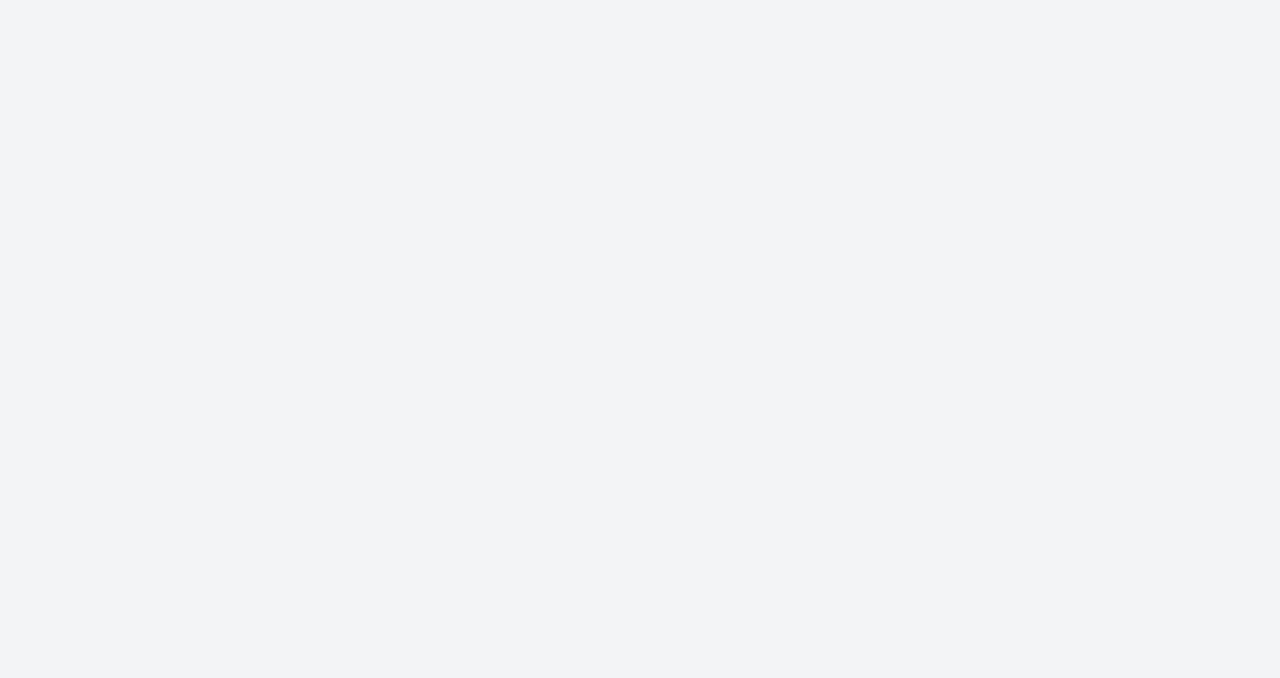
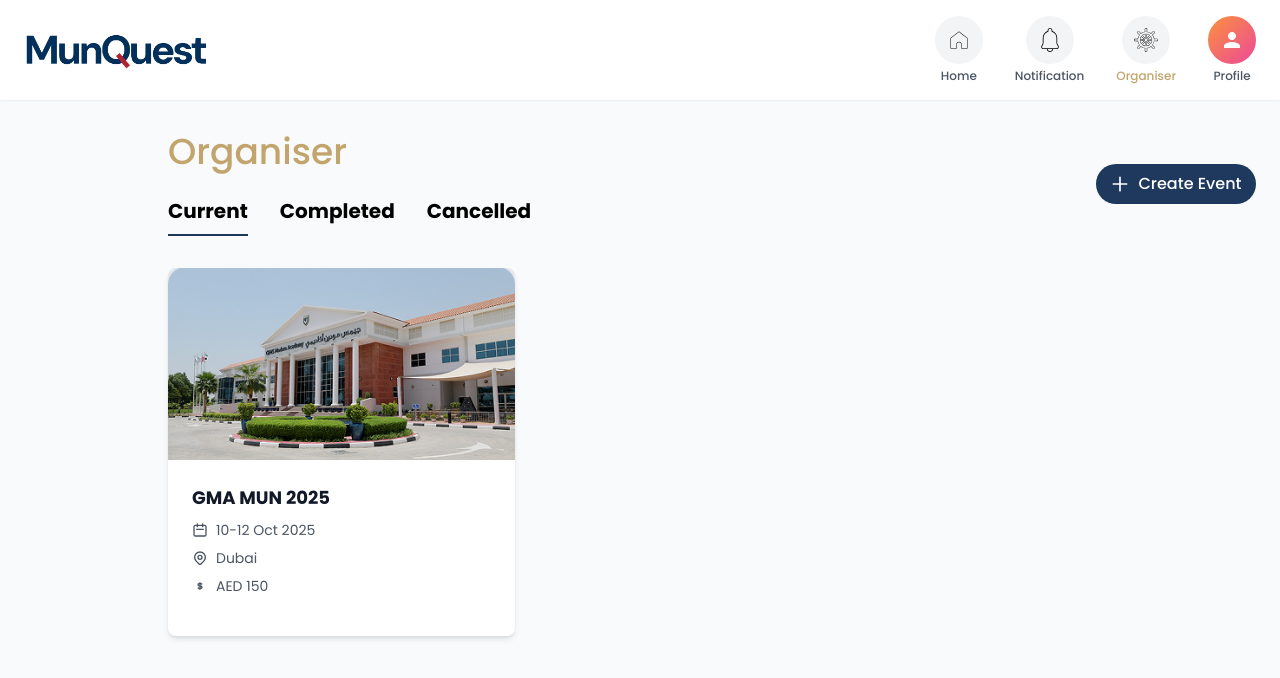
Before and after one commit to solify123/MunQuest-School-Management-Frontend, a React (Vite) app: page /organiser in a window 1280 px wide. Before the commit this address had no page. Shown: the top 678 px of the page. Built offline with nearby package versions, Linux system fonts and the light colour scheme.

Commit message:
feat: orgainser UI complete

```diff
--- a/src/App.tsx
+++ b/src/App.tsx
@@ -7,6 +7,7 @@ import Dashboard from './pages/Dashboard';
 import RequestApproval from './pages/RequestApproval';
 import RequestUnderVerification from './pages/RequestUnderVerification';
 import EventCreate from './pages/EventCreate';
+import Organiser from './pages/Organiser';
 import StudentProfile from './pages/student/StudentProfileCreate';
 import TeacherProfile from './pages/teacher/TeacherProfileCreate';
 import StudentProfilePage from './pages/student/StudentProfilePage';
@@ -27,6 +28,7 @@ function App() {
           <Route path="/request-approval" element={<RequestApproval />} />
           <Route path="/request-under-verification" element={<RequestUnderVerification />} />
           <Route path="/event-create" element={<EventCreate />} />
+          <Route path="/organiser" element={<Organiser />} />
           <Route path="/student-profile" element={<StudentProfile />} />
           <Route path="/student-profile-page" element={<StudentProfilePage />} />
           <Route path="/student-home" element={<StudentHome />} />
--- a/src/pages/EventCreate.tsx
+++ b/src/pages/EventCreate.tsx
@@ -54,7 +54,7 @@ const EventCreate: React.FC = () => {
     } else {
       // Handle final submission
       console.log('Event created:', formData);
-      navigate('/dashboard');
+      navigate('/organiser');
     }
   };
 
--- /dev/null
+++ b/src/pages/Organiser.tsx
@@ -0,0 +1,227 @@
+import React, { useState } from 'react';
+import { useNavigate } from 'react-router-dom';
+import { Logo } from '../components/ui';
+import HomeIcon from '../assets/home_icon.svg';
+import NotificationIcon from '../assets/notification_icon.svg';
+import OrganiserIcon from '../assets/orgainser_icon.svg';
+import EventImage from '../assets/event_image.png';
+
+// Mock event data for organiser
+const mockEvents = {
+  current: [
+    {
+      id: 1,
+      title: 'GMA MUN 2025',
+      date: '10-12 Oct 2025',
+      location: 'Dubai',
+      price: 'AED 150',
+      image: EventImage,
+      status: 'current'
+    }
+  ],
+  completed: [],
+  cancelled: []
+};
+
+const Organiser: React.FC = () => {
+  const navigate = useNavigate();
+  const [activeTab, setActiveTab] = useState('Current');
+
+  const handleProfileClick = () => {
+    const userType = localStorage.getItem('userType');
+    if (userType === 'student') {
+      navigate('/student-profile-page');
+    } else if (userType === 'teacher') {
+      navigate('/teacher-profile-page');
+    } else {
+      navigate('/profile-page');
+    }
+  };
+
+  const handleCreateEvent = () => {
+    navigate('/event-create');
+  };
+
+  const tabs = ['Current', 'Completed', 'Cancelled'];
+
+  const getCurrentEvents = () => {
+    switch (activeTab) {
+      case 'Current':
+        return mockEvents.current;
+      case 'Completed':
+        return mockEvents.completed;
+      case 'Cancelled':
+        return mockEvents.cancelled;
+      default:
+        return [];
+    }
+  };
+
+  return (
+    <div className="min-h-screen bg-gray-50">
+      {/* Header Section */}
+      <div className="bg-white shadow-sm">
+        <div className="mx-auto px-6 py-4" style={{ maxWidth: "88rem" }}>
+          <div className="flex items-center justify-between">
+            {/* Logo */}
+            <div className="flex-shrink-0">
+              <Logo size="medium" />
+            </div>
+
+            {/* Navigation Icons */}
+            <div className="flex items-center space-x-8">
+              {/* Home Icon */}
+              <div className="flex flex-col items-center cursor-pointer" onClick={() => navigate('/home')}>
+                <div className="w-12 h-12 bg-gray-100 rounded-full flex items-center justify-center mb-1">
+                  <img src={HomeIcon} alt="Home" className="w-6 h-6" />
+                </div>
+                <span className="text-xs text-gray-600 font-medium">Home</span>
+              </div>
+
+              {/* Notification Icon */}
+              <div className="flex flex-col items-center cursor-pointer">
+                <div className="w-12 h-12 bg-gray-100 rounded-full flex items-center justify-center mb-1">
+                  <img src={NotificationIcon} alt="Notification" className="w-6 h-6" />
+                </div>
+                <span className="text-xs text-gray-600 font-medium">Notification</span>
+              </div>
+
+              {/* Organiser Icon - Active */}
+              <div className="flex flex-col items-center cursor-pointer">
+                <div className="w-12 h-12 bg-gray-100 rounded-full flex items-center justify-center mb-1">
+                  <img src={OrganiserIcon} alt="Organiser" className="w-6 h-6" />
+                </div>
+                <span className="text-xs text-[#C2A46D] font-medium">Organiser</span>
+              </div>
+
+              {/* Profile Icon */}
+              <div className="flex flex-col items-center cursor-pointer" onClick={handleProfileClick}>
+                <div className="w-12 h-12 bg-gradient-to-br from-orange-400 to-pink-500 rounded-full flex items-center justify-center mb-1">
+                  <svg className="w-6 h-6 text-white" fill="currentColor" viewBox="0 0 24 24">
+                    <path d="M12 12c2.21 0 4-1.79 4-4s-1.79-4-4-4-4 1.79-4 4 1.79 4 4 4zm0 2c-2.67 0-8 1.34-8 4v2h16v-2c0-2.66-5.33-4-8-4z" />
+                  </svg>
+                </div>
+                <span className="text-xs text-gray-600 font-medium">Profile</span>
+              </div>
+            </div>
+          </div>
+        </div>
+      </div>
+
+      {/* Main Content */}
+      <div className="max-w-[85rem] mx-auto px-6 py-8" style={{ paddingLeft: '10.5rem' }}>
+        {/* Page Title and Navigation */}
+        <div className="flex items-center justify-between mb-8">
+          <div>
+            <h1 className="text-4xl font-medium text-[#C2A46D] mb-6">Organiser</h1>
+
+            {/* Tab Navigation */}
+            <div className="flex items-center space-x-8">
+              {tabs.map((tab) => (
+                <button
+                  key={tab}
+                  onClick={() => setActiveTab(tab)}
+                  className={`pb-2 text-lg font-medium border-b-2 transition-colors duration-200 ${activeTab === tab
+                      ? 'border-[#1E395D] text-[#1E395D]'
+                      : 'border-transparent text-gray-500 hover:text-gray-700 hover:border-gray-300'
+                    }`}
+                  style={{
+                    color: '#000',
+                    fontSize: '20px',
+                    fontStyle: 'normal',
+                    fontWeight: 700,
+                    lineHeight: '150%',
+                  }}
+                >
+                  {tab}
+                </button>
+              ))}
+            </div>
+          </div>
+
+          {/* Create Event Button */}
+          <button
+            onClick={handleCreateEvent}
+            style={{
+              display: 'flex',
+              width: '160px',
+              height: '40px',
+              padding: '10px',
+              justifyContent: 'center',
+              alignItems: 'center',
+              flexShrink: 0,
+              borderRadius: '30px',
+              backgroundColor: '#1E395D',
+              color: 'white',
+              fontWeight: 500,
+              transition: 'background-color 0.2s',
+            }}
+            className="font-medium hover:bg-[#1a2f4a]"
+          >
+            <svg className="w-5 h-5 mr-2" fill="none" stroke="currentColor" viewBox="0 0 24 24">
+              <path strokeLinecap="round" strokeLinejoin="round" strokeWidth={2} d="M12 4v16m8-8H4" />
+            </svg>
+            Create Event
+          </button>
+        </div>
+
+        {/* Events Grid */}
+        <div className="grid grid-cols-1 md:grid-cols-2 lg:grid-cols-3 gap-6">
+          {getCurrentEvents().map((event) => (
+            <div key={event.id} className="bg-white rounded-lg shadow-md overflow-hidden hover:shadow-lg transition-shadow duration-200">
+              {/* Event Image */}
+              <div className="h-48 bg-gray-200 overflow-hidden">
+                <img
+                  src={event.image}
+                  alt={event.title}
+                  className="w-full h-full object-cover"
+                />
+              </div>
+
+              {/* Event Details */}
+              <div className="p-6">
+                <h3 className="text-lg font-bold text-gray-900 mb-2">{event.title}</h3>
+                <div className="space-y-2 mb-4">
+                  <div className="flex items-center text-sm text-gray-600">
+                    <svg className="w-4 h-4 mr-2" fill="none" stroke="currentColor" viewBox="0 0 24 24">
+                      <path strokeLinecap="round" strokeLinejoin="round" strokeWidth={2} d="M8 7V3m8 4V3m-9 8h10M5 21h14a2 2 0 002-2V7a2 2 0 00-2-2H5a2 2 0 00-2 2v12a2 2 0 002 2z" />
+                    </svg>
+                    {event.date}
+                  </div>
+                  <div className="flex items-center text-sm text-gray-600">
+                    <svg className="w-4 h-4 mr-2" fill="none" stroke="currentColor" viewBox="0 0 24 24">
+                      <path strokeLinecap="round" strokeLinejoin="round" strokeWidth={2} d="M17.657 16.657L13.414 20.9a1.998 1.998 0 01-2.827 0l-4.244-4.243a8 8 0 1111.314 0z" />
+                      <path strokeLinecap="round" strokeLinejoin="round" strokeWidth={2} d="M15 11a3 3 0 11-6 0 3 3 0 016 0z" />
+                    </svg>
+                    {event.location}
+                  </div>
+                  <div className="flex items-center text-sm text-gray-600">
+                    <svg className="w-4 h-4 mr-2" fill="none" stroke="currentColor" viewBox="0 0 24 24">
+                      <path strokeLinecap="round" strokeLinejoin="round" strokeWidth={2} d="M12 8c-1.657 0-3 .895-3 2s1.343 2 3 2 3 .895 3 2-1.343 2-3 2m0-8c1.11 0 2.08.402 2.599 1M12 8V7m0 1v8m0 0v1m0-1c-1.11 0-2.08-.402-2.599-1" />
+                    </svg>
+                    {event.price}
+                  </div>
+                </div>
+              </div>
+            </div>
+          ))}
+        </div>
+
+        {/* Empty State for other tabs */}
+        {getCurrentEvents().length === 0 && (
+          <div className="text-center py-12">
+            <div className="text-gray-400 mb-4">
+              <svg className="w-16 h-16 mx-auto" fill="none" stroke="currentColor" viewBox="0 0 24 24">
+                <path strokeLinecap="round" strokeLinejoin="round" strokeWidth={2} d="M9 5H7a2 2 0 00-2 2v10a2 2 0 002 2h8a2 2 0 002-2V7a2 2 0 00-2-2h-2M9 5a2 2 0 002 2h2a2 2 0 002-2M9 5a2 2 0 012-2h2a2 2 0 012 2" />
+              </svg>
+            </div>
+            <h3 className="text-lg font-medium text-gray-900 mb-2">No {activeTab.toLowerCase()} events</h3>
+            <p className="text-gray-500">There are no {activeTab.toLowerCase()} events at the moment.</p>
+          </div>
+        )}
+      </div>
+    </div>
+  );
+};
+
+export default Organiser;
--- a/src/pages/RequestApproval.tsx
+++ b/src/pages/RequestApproval.tsx
@@ -83,9 +83,9 @@ const RequestApproval: React.FC = () => {
     setIsSubmitting(true);
     try {
       const response = await requestApprovalApi(school, locality, role, evidenceDocs);
-      if (response.status === 200) {
+      if (response.success) {
         toast.success(response.message);
-        navigate('/request-under-verification');
+        navigate('/organiser');
       } else {
         toast.error(response.message);
         setIsSubmitting(false);
```
Also changed, not shown: src/assets/event_image.png (added), src/assets/orgainser_icon.svg (added).
